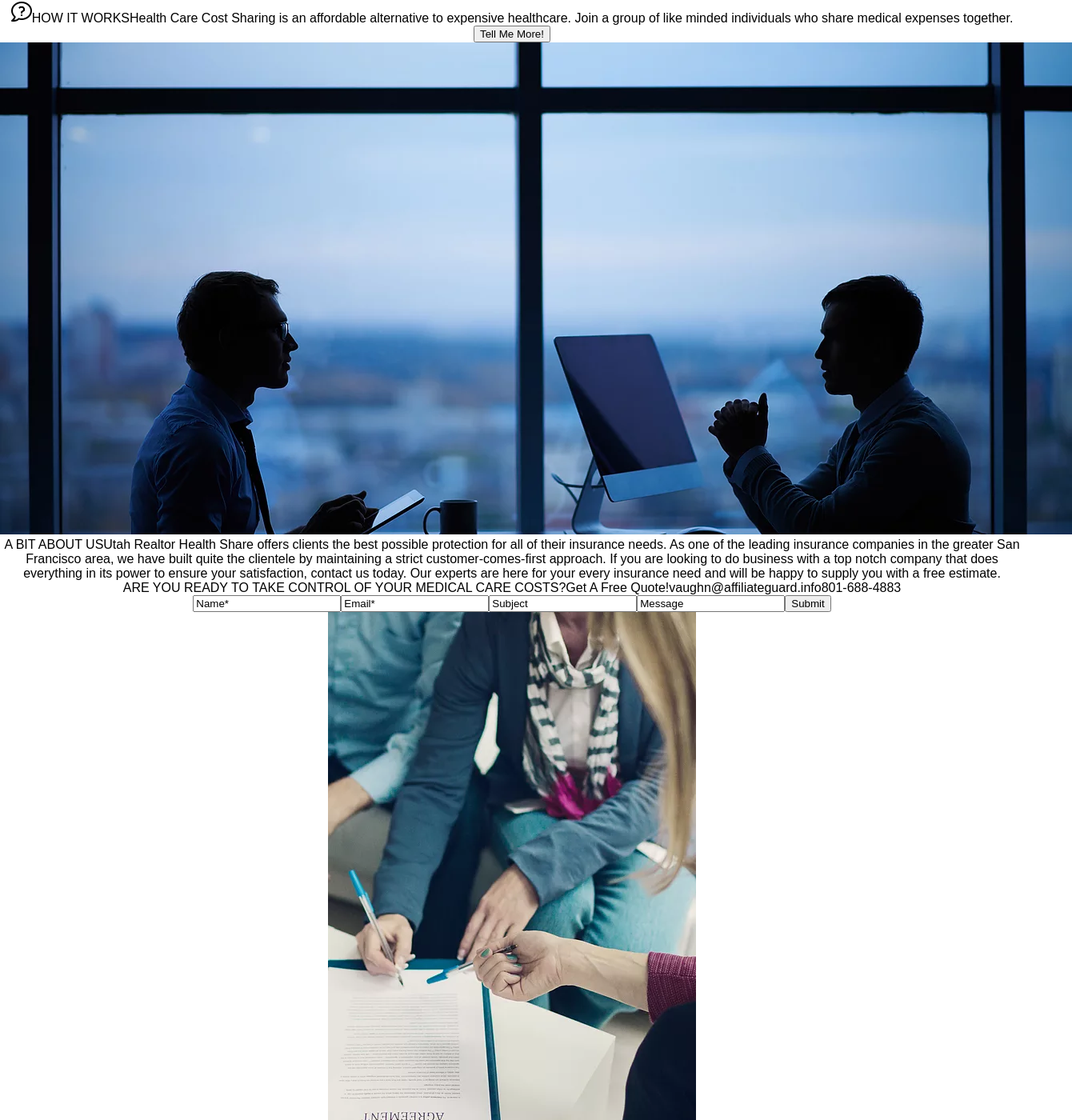
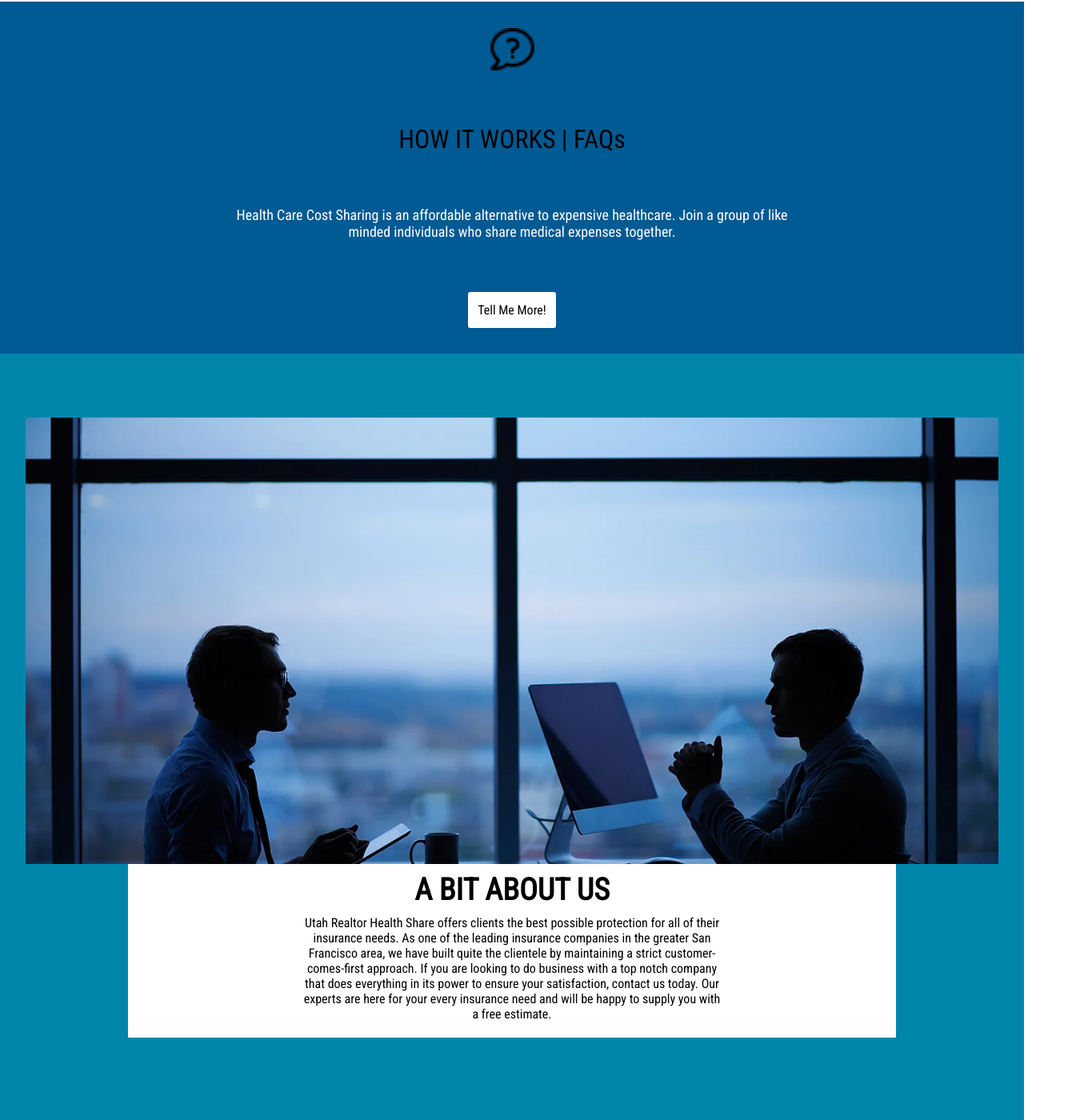
Before and after one commit to josiblair/Utah-Realtor-Health-Share, a React (Create React App) app: page / in a window 1280 px wide. Shown: the part 1988-3388 px from the top of the page at 80% size, 1340 px wide, since content can reach past the window. Built offline with nearby package versions, Linux system fonts and the light colour scheme.

Commit message:
contact form css complete

```diff
--- a/src/components/ContactForm/ContactForm.css
+++ b/src/components/ContactForm/ContactForm.css
@@ -0,0 +1,110 @@
+@import url('https://fonts.googleapis.com/css?family=Roboto|Roboto+Condensed');
+
+
+.ContactForm {
+    font-family: 'Roboto Condensed', sans-serif;
+    width: 70%;
+    height: 80%;
+    color: white;
+    display: flex;
+    flex-direction: row;
+    justify-content: center;
+}
+
+.contact-pic {
+    height: 80%;
+    margin-left: 15px;
+}
+
+input {
+    background-color: #005a93;
+}
+
+.prompt {
+    font-size: 40px;
+    color: black;
+}
+
+.prompt2 {
+    font-size: 20px;
+    margin-top: 20px;
+}
+
+.prompt3 {
+    font-size: 16px;
+    margin: 10px;
+}
+
+.contact-prompt {
+    display: flex;
+    flex-direction: column;
+
+}
+
+.input-boxes {
+    display: flex;
+    flex-direction: row;
+    flex-wrap: wrap;
+    color: white;
+    margin-top: 25px;
+}
+
+::placeholder {
+    color: white;
+}
+
+.name-input {
+    height: 32px;
+    width: 45%;
+    margin-right: 10px;
+    color: white;
+    font-size: 18px;
+    font-family: 'Roboto Condensed', sans-serif;
+    padding: 5px;
+}
+
+.email-input {
+    height: 32px;
+    width: 45%;
+    color: white;
+    font-size: 18px;
+    font-family: 'Roboto Condensed', sans-serif;
+    padding: 5px;
+}
+
+.subject-input {
+    height: 32px;
+    width: 94%;
+    color: white;
+    font-size: 18px;
+    font-family: 'Roboto Condensed', sans-serif;
+    padding: 5px;
+    margin-top: 15px;
+}
+
+.message-input {
+    height: 200px;
+    width: 94%;
+    color: white;
+    font-size: 18px;
+    font-family: 'Roboto Condensed', sans-serif;
+    padding: 5px;
+    margin-top: 15px;
+}
+
+.submit-button {
+    text-decoration: none;
+    display: flex;
+	flex-direction: row;
+	justify-content: center;
+	align-items: center;
+    width: 110px;
+    height: 45px;
+    text-align: center;
+    font-family: 'Roboto Condensed', sans-serif;
+    font-size: 16px;
+    background-color: white;
+    color: black;
+    border-radius: 3px;
+    margin-top: 15px;
+}
--- a/src/components/ContactForm/ContactForm.js
+++ b/src/components/ContactForm/ContactForm.js
@@ -50,24 +50,24 @@ submitMessage(name, email, subject, message) {
 
     return (
       <div className="ContactForm">
-        <div>
-          <span>ARE YOU READY TO TAKE CONTROL OF YOUR MEDICAL CARE COSTS?</span>
-          <span>Get A Free Quote!</span>
+        <div className='contact-prompt'>
+          <span className='prompt'>ARE YOU READY TO TAKE CONTROL OF YOUR MEDICAL CARE COSTS?</span>
+          <span className='prompt2'>Get A Free Quote!</span>
 
-          <span>vaughn@affiliateguard.info</span>
-          <span>801-688-4883</span>
+          {/* <span className='prompt3'>vaughn@affiliateguard.info</span>
+          <span className='prompt3'>801-688-4883</span> */}
 
-          <div>
-            <input type='text' value='Name*' onChange={ (e) => this.updateName(e.target.value) }/>
-            <input type='text' value='Email*' onChange={ (e) => this.updateEmail(e.target.value) }/>
-            <input type='text' value='Subject' onChange={ (e) => this.updateSubject(e.target.value) }/>
-            <input type='text' value='Message' onChange={ (e) => this.updateMessage(e.target.value) }/>
+          <div className='input-boxes'>
+            <input className='name-input' type='text' placeholder='Name*' onChange={ (e) => this.updateName(e.target.value) }/>
+            <input className='email-input' type='text' placeholder='Email*' onChange={ (e) => this.updateEmail(e.target.value) }/>
+            <input className='subject-input' type='text' placeholder='Subject' onChange={ (e) => this.updateSubject(e.target.value) }/>
+            <input className='message-input' type='text' placeholder='Message' onChange={ (e) => this.updateMessage(e.target.value) }/>
 
             <button className='submit-button' onClick={ this.submitMessage(name, email, subject, message)} >Submit</button>
           </div>
         </div>
-        <div className='contact-pic'>
-          <img src={ sign } alt='sign' />
+        <div>
+          <img src={ sign } alt='sign' className='contact-pic'/>
         </div>
       </div>
     );
--- a/src/components/Home/Home.css
+++ b/src/components/Home/Home.css
@@ -1,6 +1,4 @@
 @import url('https://fonts.googleapis.com/css?family=Roboto|Roboto+Condensed');
-/* font-family: 'Roboto', sans-serif;
-font-family: 'Roboto Condensed', sans-serif; */
 
 .header {
     height: 200px;
@@ -135,3 +133,127 @@ font-family: 'Roboto Condensed', sans-serif; */
     font-size: 16px;
     margin-top: 35px;
 }
+
+
+
+.how-it-works {
+    width: 100%;
+    height: 55vh;
+    font-family: 'Roboto Condensed', sans-serif;
+    background-color: #005a93;
+    display: flex;
+	flex-direction: column;
+	justify-content: space-around;
+	align-items: center;
+}
+
+.faq-icon {
+    height: 55px;
+}
+
+.faq-paragraph {
+    font-size: 18px;
+    width: 58%;
+    color: white;
+}
+
+.faq-button {
+    text-decoration: none;
+    display: flex;
+	flex-direction: row;
+	justify-content: center;
+	align-items: center;
+    width: 110px;
+    height: 45px;
+    text-align: center;
+    font-family: 'Roboto Condensed', sans-serif;
+    font-size: 16px;
+    background-color: white;
+    color: black;
+    border-radius: 3px;
+}
+
+
+
+.about {
+    height: 120vh;
+    background-color: #0086ab;
+    padding-top: 80px;
+    display: flex;
+    flex-direction: column;
+    align-items: center;
+}
+
+.about-pic {
+    width: 95%;
+}
+
+.about-container {
+    width: 75%;
+    background-color: white;
+    display: flex;
+    align-items: center;
+    justify-content: center;
+}
+
+.about-info {
+    width: 55%;
+    display: flex;
+    flex-direction: column;
+    justify-content: center;
+    align-items: center;
+}
+
+.about-header {
+    font-family: 'Roboto Condensed', sans-serif;
+    font-size: 38px;
+    font-weight: bold;
+    margin-top: 10px;
+}
+
+.about-paragraph {
+    font-family: 'Roboto Condensed', sans-serif;
+    font-size: 16px;
+    margin-top: 10px;
+    margin-bottom: 20px;
+}
+
+
+.home-contact {
+    width: 100%;
+    height: 120vh;
+    background-color: #005a93;
+    display: flex;
+    justify-content: space-around;
+    align-items: center;
+}
+
+
+
+.footer {
+    height: 20vh;
+    display: flex;
+    flex-direction: column;
+    justify-content: flex-start;
+    font-family: 'Roboto Condensed', sans-serif;
+}
+
+.footer1 {
+    height: 80%;
+    display: flex;
+    flex-direction: column;
+    justify-content: space-around;
+}
+
+.footer-contact {
+    font-size: 25px;
+}
+
+.footer2 {
+    height: 20%;
+    background-color: #181818;
+    color: white;
+    display: flex;
+    justify-content: center;
+    align-items: center;
+}
--- a/src/components/Home/Home.js
+++ b/src/components/Home/Home.js
@@ -71,21 +71,34 @@ class Home extends Component {
         <div className='how-it-works'>
           <img src={question} alt='faq' className='faq-icon' />
 
-          <span>HOW IT WORKS</span>
-          <span>Health Care Cost Sharing is an affordable alternative to expensive healthcare. Join a group of like minded individuals who share medical expenses together.</span>
+          <span className='steps-header'>HOW IT WORKS | FAQs</span>
+          <span className='faq-paragraph'>Health Care Cost Sharing is an affordable alternative to expensive healthcare. Join a group of like minded individuals who share medical expenses together.</span>
 
-          <Link to='/solution'><button>Tell Me More!</button></Link>
+          <Link to='/solution' className='faq-button'>Tell Me More!</Link>
         </div>
 
         <div className='about'>
           <img src={meeting} alt='meeting' className='about-pic' />
 
-          <span>A BIT ABOUT US</span>
-          <span>Utah Realtor Health Share offers clients the best possible protection for all of their insurance needs. As one of the leading insurance companies in the greater San Francisco area, we have built quite the clientele by maintaining a strict customer-comes-first approach. If you are looking to do business with a top notch company that does everything in its power to ensure your satisfaction, contact us today. Our experts are here for your every insurance need and will be happy to supply you with a free estimate.</span>
+          <div className='about-container'>
+            <div className='about-info'>
+              <span className='about-header'>A BIT ABOUT US</span>
+              <span className='about-paragraph'>Utah Realtor Health Share offers clients the best possible protection for all of their insurance needs. As one of the leading insurance companies in the greater San Francisco area, we have built quite the clientele by maintaining a strict customer-comes-first approach. If you are looking to do business with a top notch company that does everything in its power to ensure your satisfaction, contact us today. Our experts are here for your every insurance need and will be happy to supply you with a free estimate.</span>
+            </div>
+          </div>
         </div>
 
-        <div className='contact'>
+        <div className='home-contact'>
           <ContactForm />
+        </div>
+
+        <div className='footer'>
+          <div className='footer1'>
+            <span className='footer-contact'>Contact</span>
+            <span>vaughn@affiliateguard.info</span>
+            <span>801-688-4883</span>
+          </div>
+          <span className='footer2'>©2018 by Utah Realtor Health Share.</span>
         </div>
       </div>
     );
```
